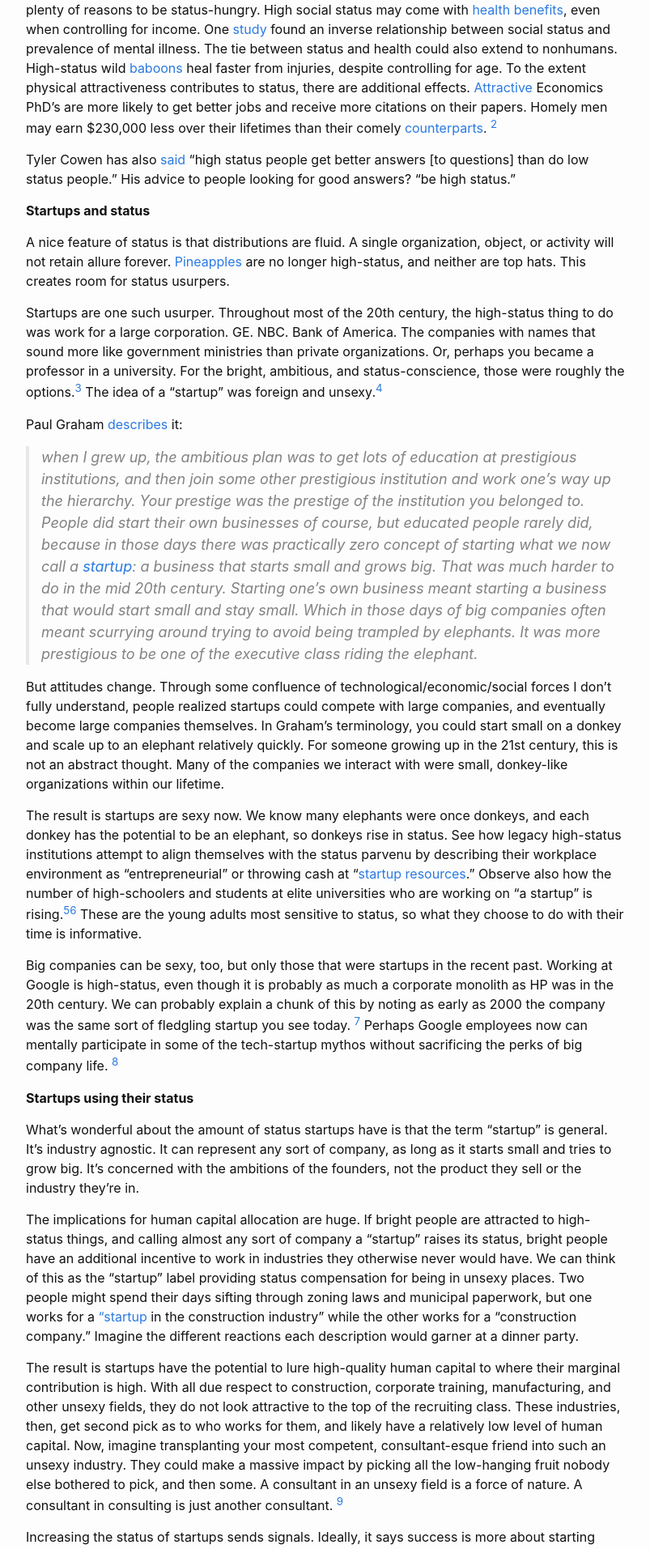
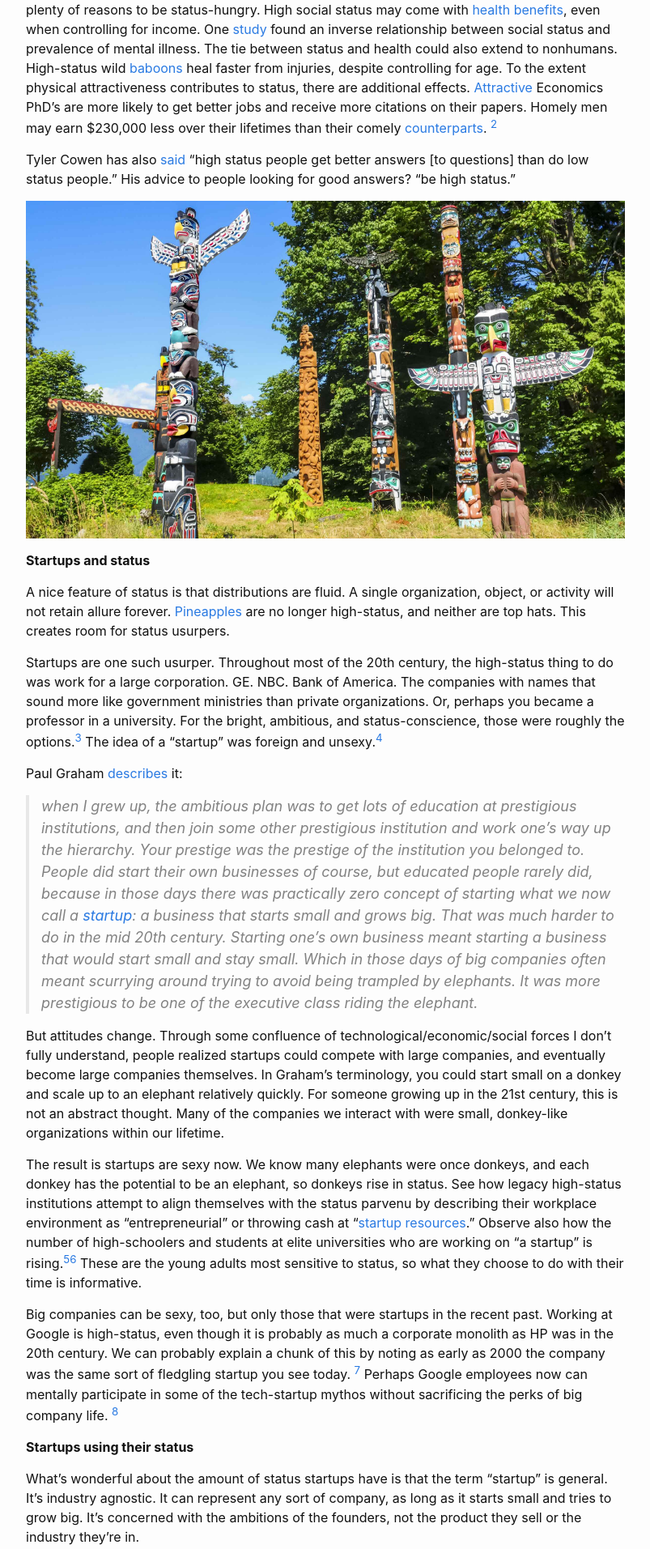
Before and after one commit to riley-wilson/rw_blog, a Jekyll site: the page built from _posts/2021-11-21-Startups-as-Status.md, in a window 1280 px wide. Shown: the part 602-2515 px from the top of the page at 81% size, without its empty margins (238-1041 px from the left). Built offline with Jekyll 4.4.1, drawn with Linux system fonts in a browser that asks for light colours.

Commit message:
add image

```diff
--- a/_posts/2021-11-21-Startups-as-Status.md
+++ b/_posts/2021-11-21-Startups-as-Status.md
@@ -12,6 +12,8 @@ Status has a lot of explanatory power, and this convinces me it has great social
 You don’t need to think status is a shining intrinsic good to want it, though. The literature gives us plenty of reasons to be status-hungry. High social status may come with [health benefits](https://www.ncbi.nlm.nih.gov/pmc/articles/PMC2547480/), even when controlling for income. One [study](https://jamanetwork.com/journals/jamapsychiatry/article-abstract/1919419) found an inverse relationship between social status and prevalence of mental illness. The tie between status and health could also extend to nonhumans. High-status wild [baboons](https://www.pnas.org/content/109/23/9017.full) heal faster from injuries, despite controlling for age. To the extent physical attractiveness contributes to status, there are additional effects. [Attractive](https://www.dropbox.com/s/km0f8wl27ip9czd/HaleRegevRubinstein.pdf?dl=0) Economics PhD’s are more likely to get better jobs and receive more citations on their papers. Homely men may earn $230,000 less over their lifetimes than their comely [counterparts](https://www.degruyter.com/document/doi/10.1515/9781400839445-007/html). [^2]
 
 Tyler Cowen has also [said](https://marginalrevolution.com/marginalrevolution/2021/06/how-do-you-ask-good-questions.html) “high status people get better answers [to questions] than do low status people.” His advice to people looking for good answers? “be high status.”
+
+![Life is better at the top](/assets/pictures/status/totem_pole.jpg)
 
 **Startups and status**
 
```
Also changed, not shown: assets/pictures/status/totem_pole.jpg (added).
